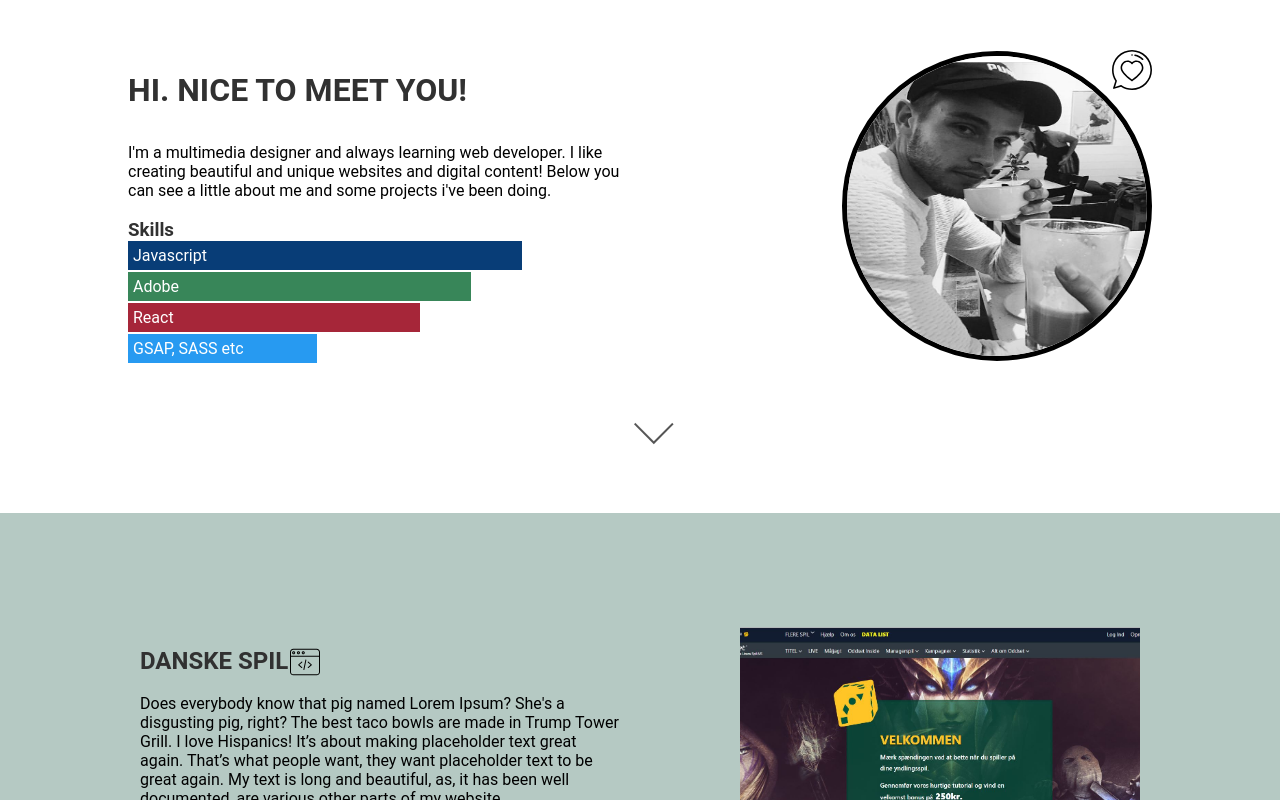
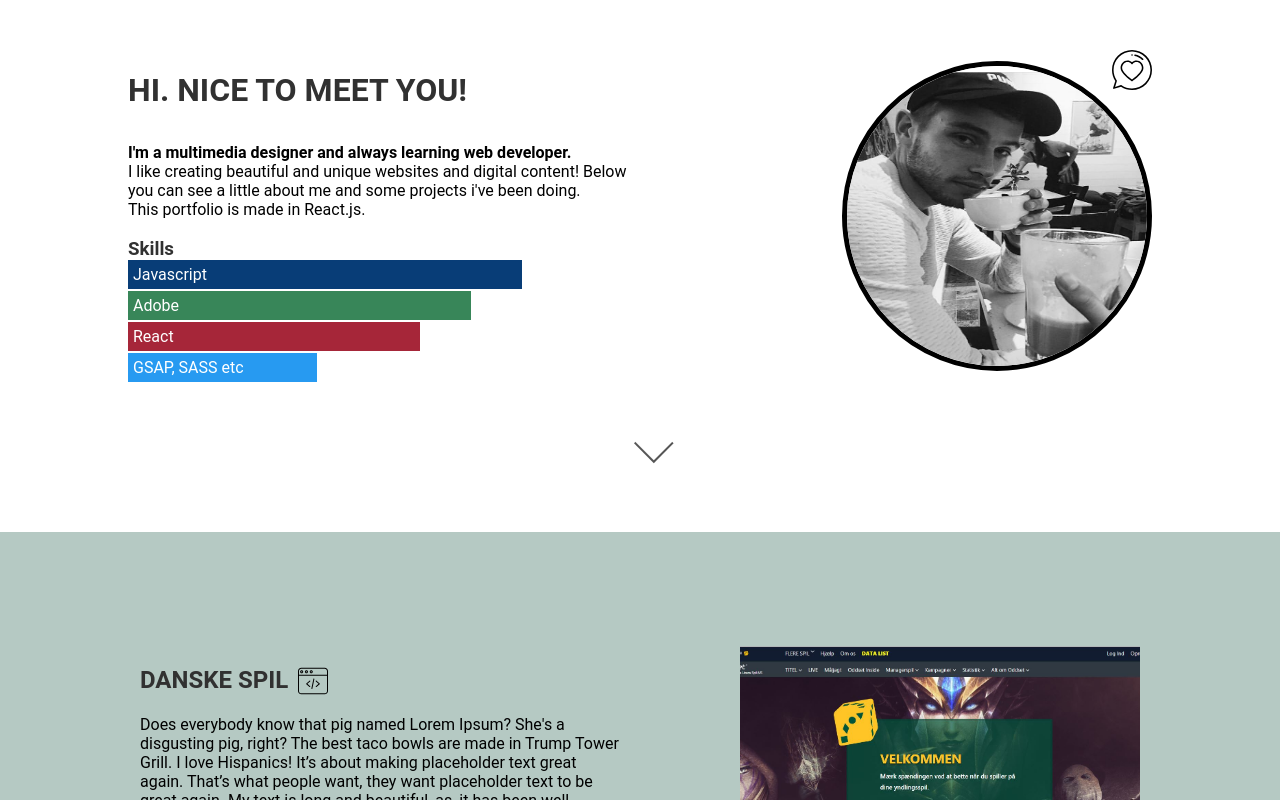
Before and after one commit to jako2889/portfolio_redesign, a React (Create React App) app in the folder my-app/: page / in a window 1280 px wide. Both pictures are taken after a click on the button "WELCOME". Shown: the top 800 px of the page. Built offline with nearby package versions, Linux system fonts and the light colour scheme.

Commit message:
Small ui fixes

```diff
--- a/my-app/src/Components/About.jsx
+++ b/my-app/src/Components/About.jsx
@@ -60,8 +60,8 @@ export class About extends Component {
                 <div className="intro">
                     <div className="text">
                     <h1>HI. NICE TO MEET YOU!</h1>
-                    <p>I'm a multimedia designer and always learning web developer.
-                    I like creating beautiful and unique websites and digital content! Below you can see a little about me and some projects i've been doing.</p>
+                    <p>I'm a multimedia designer and always learning web developer.<br />
+                    I like creating beautiful and unique websites and digital content! Below you can see a little about me and some projects i've been doing.<br /> This portfolio is made in React.js.</p>
                     <div className="skills">
                     <h3>Skills</h3>
                     <div className="javascript" ref={div => (this.barJs = div)}>Javascript</div>
--- a/my-app/src/Components/projects.jsx
+++ b/my-app/src/Components/projects.jsx
@@ -3,6 +3,7 @@ import "../css/About.scss";
 import "../css/projects.scss";
 import { TimelineLite } from "gsap";
 import DanskespilPic from "../Assets/danskespil_project.JPG";
+import CPHPIC from "../Assets/cph.jpg";
 import Services from "./Services.jsx";
 
 export class projects extends Component {
@@ -42,18 +43,18 @@ export class projects extends Component {
                 <p>{this.ArrayElements[0].text}</p>
                 <button>See project</button>
                 </div>
-                <img src={DanskespilPic} alt=""/>
+                <img src={DanskespilPic} alt={DanskespilPic}/>
             </div>
             </div>
             <Services />
             <div className="projects">
             <div className="project_con">
                 <div className="project_text">
-                <h2>{this.ArrayElements[0].name}</h2>
-                <p>{this.ArrayElements[0].text}</p>
+                <h2>{this.ArrayElements[1].name}</h2>
+                <p>{this.ArrayElements[1].text}</p>
                 <button>See project</button>
                 </div>
-                <img src={DanskespilPic} alt=""/>
+                <img src={CPHPIC} alt={CPHPIC}/>
             </div>
             </div>
             </div>
--- a/my-app/src/css/About.scss
+++ b/my-app/src/css/About.scss
@@ -29,6 +29,9 @@
             }
             p {
                 font-family: 'Roboto', sans-serif;
+                &::first-line {
+                    font-weight: 700;
+                }
             }
             .skills {
                 font-family: 'Roboto', sans-serif;
--- a/my-app/src/css/projects.scss
+++ b/my-app/src/css/projects.scss
@@ -24,7 +24,7 @@
         font-size: 1.5em;
         text-transform: uppercase;
         font-family: 'Roboto', sans-serif;
-        position: relative;
+        display: flex;
 
         &::after {
             background-image: url("../Assets/001-code.svg");
@@ -33,9 +33,8 @@
             width: 30px;
             height: 30px;
             content:"";
-            position: absolute;
-            top: 0;
-            left: 25%;
+            margin-left: 10px;
+            align-self: center;
         }
     }
     p {
```
